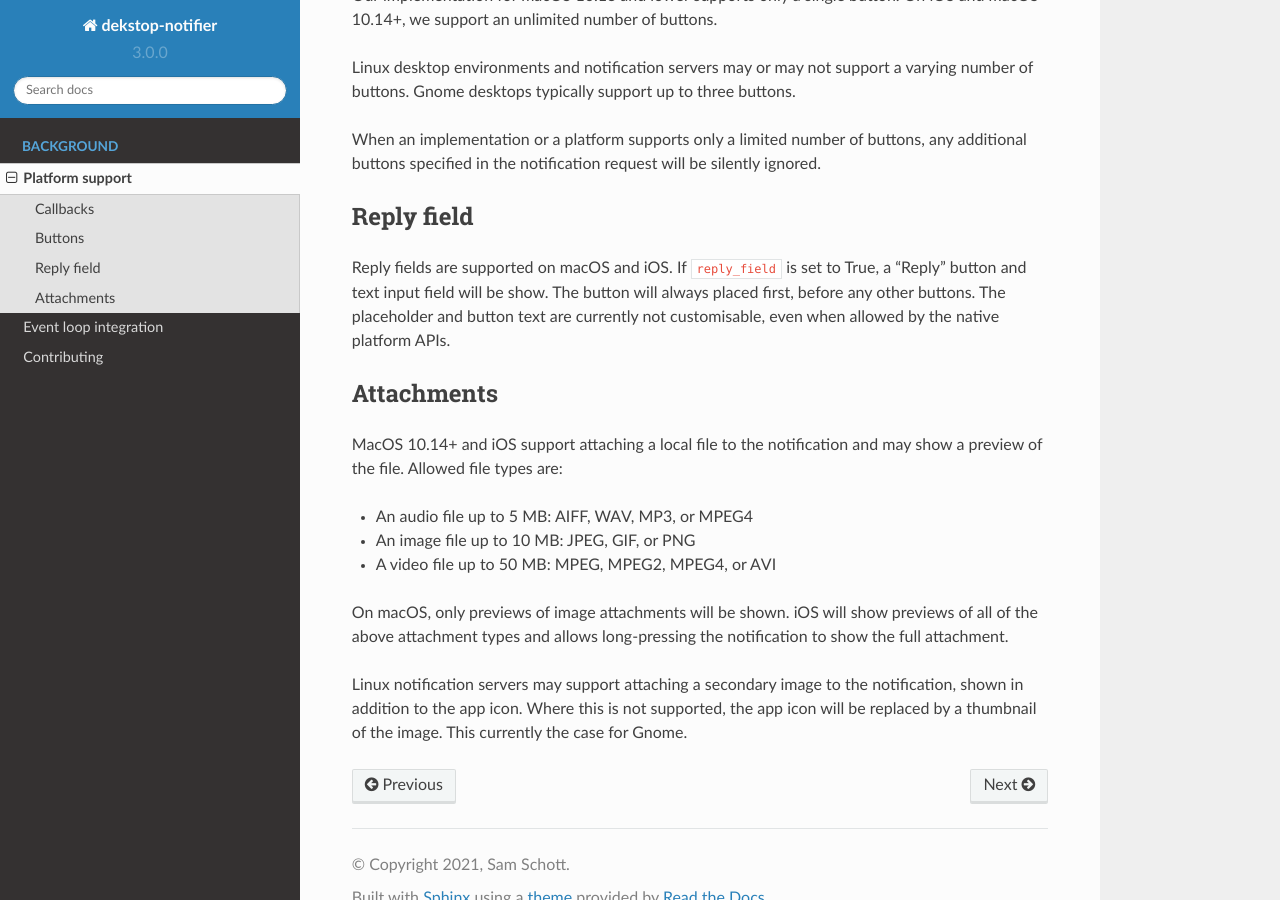
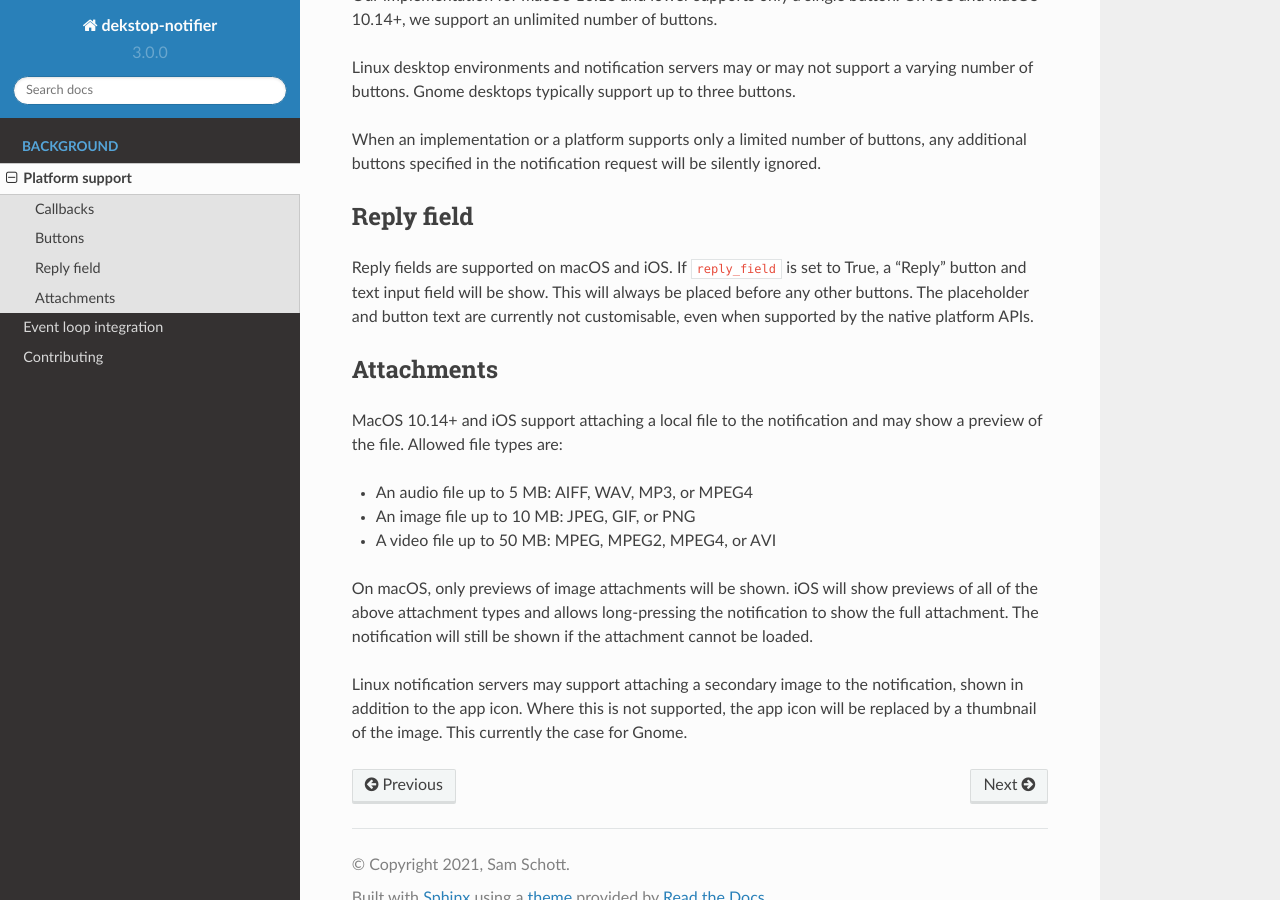
Before and after one commit to samschott/desktop-notifier, a Sphinx documentation site: the page built from docs/background/platform_support.rst, in a window 1280 px wide and 900 px high, scrolled down 1123 px. Built offline with Sphinx 7.4.7 and the Read the Docs theme 2.0.0, drawn with Linux system fonts in a browser that asks for light colours; pages that are not in the unit, such as notebooks, are missing from menus.

Commit message:
[docs] updated platform support section

```diff
--- a/docs/background/platform_support.rst
+++ b/docs/background/platform_support.rst
@@ -55,9 +55,9 @@ Reply field
 ***********
 
 Reply fields are supported on macOS and iOS. If ``reply_field`` is set to True, a
-"Reply" button and text input field will be show. The button will always placed first,
-before any other buttons. The placeholder and button text are currently not
-customisable, even when allowed by the native platform APIs.
+"Reply" button and text input field will be show. This will always be placed before any
+other buttons. The placeholder and button text are currently not customisable, even when
+supported by the native platform APIs.
 
 Attachments
 ***********
@@ -71,7 +71,7 @@ preview of the file. Allowed file types are:
 
 On macOS, only previews of image attachments will be shown. iOS will show previews of
 all of the above attachment types and allows long-pressing the notification to show the
-full attachment.
+full attachment. The notification will still be shown if the attachment cannot be loaded.
 
 Linux notification servers may support attaching a secondary image to the notification,
 shown in addition to the app icon. Where this is not supported, the app icon will be
```
